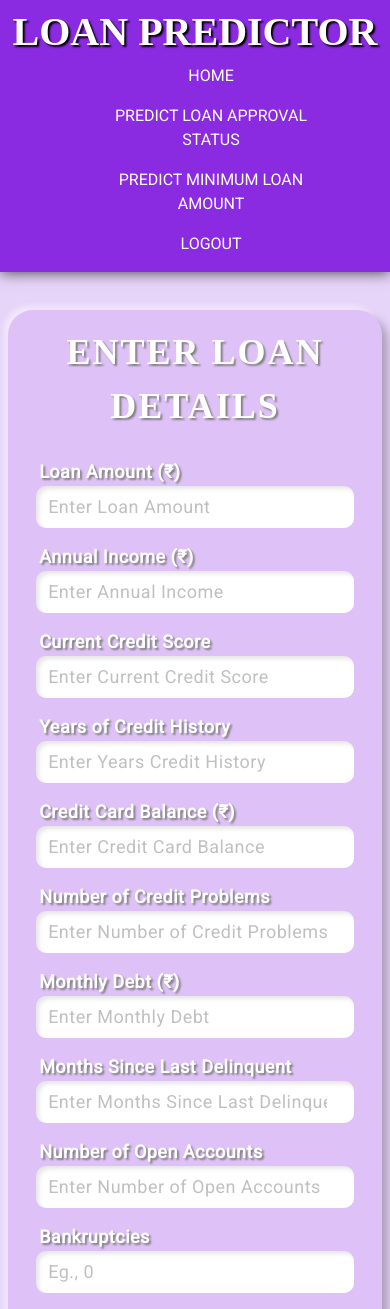
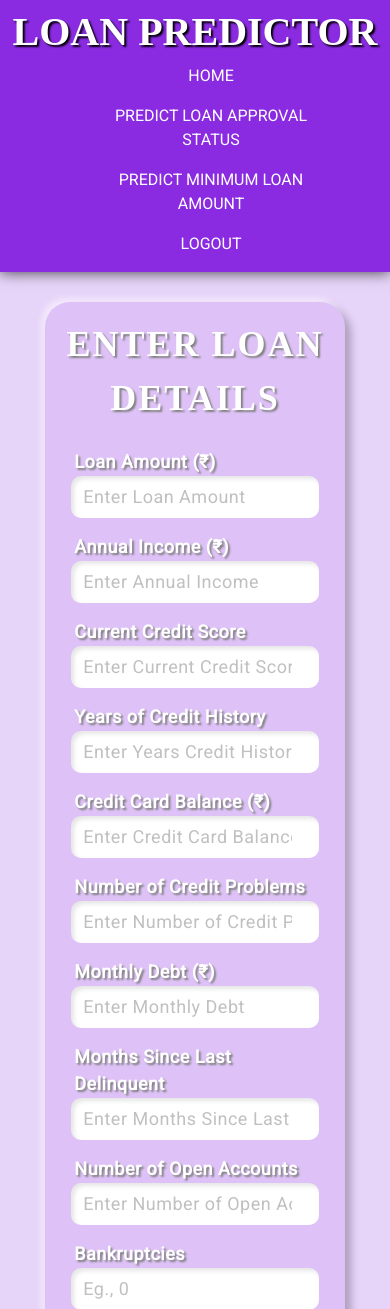
Before and after one commit to yash4302/Loan_Prediction, a Django app: page /loan in a window 390 px wide. Shown: the top 1309 px of the page. Run offline with Django 3.2, Linux system fonts and the light colour scheme; the visitor is signed in with stand-in values (Sample User, id 1); some web fonts are replaced.

Commit message:
Minor changes
1. Responsiveness & widen size added
2. Allowed hosts changed

```diff
--- a/Loan_Prediction/settings.py
+++ b/Loan_Prediction/settings.py
@@ -26,7 +26,7 @@ SECRET_KEY = '3c3ay=-rz#qp_*6z@_bhabs8dxyh0z4rfle=*n&vn1l6l5_s!-'
 # SECURITY WARNING: don't run with debug turned on in production!
 DEBUG = True
 
-ALLOWED_HOSTS = []
+ALLOWED_HOSTS = ['*']
 
 
 # Application definition
--- a/loan_app/static/css/style.css
+++ b/loan_app/static/css/style.css
@@ -79,6 +79,7 @@
 .main-section {
 	text-align: center !important;
 	margin: auto;
+	width: 80%;
 }
 
 .modal-content {
--- a/loan_app/templates/loan.html
+++ b/loan_app/templates/loan.html
@@ -16,7 +16,7 @@ Loan Approval Prediction
     <h2 class="alert alert-danger">{{ msg }}</h2>
 {% endif %}
 
-    <div class="modal-dialog text-center">
+    <div class="modal-dialog text-center modal-lg">
         <div class="col-sm-18 main-section">
             <div class="modal-content" style="margin-top: 10%;">
 
```
